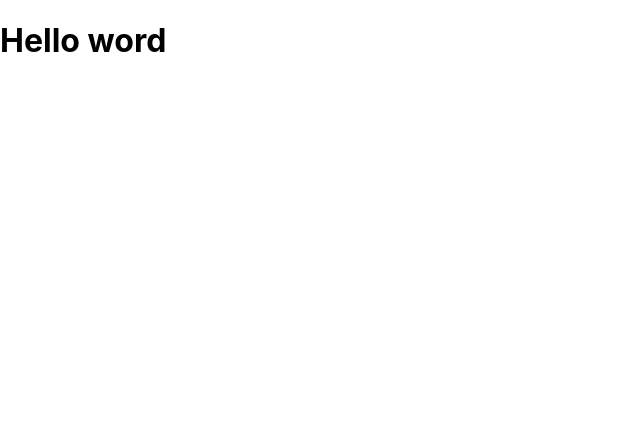
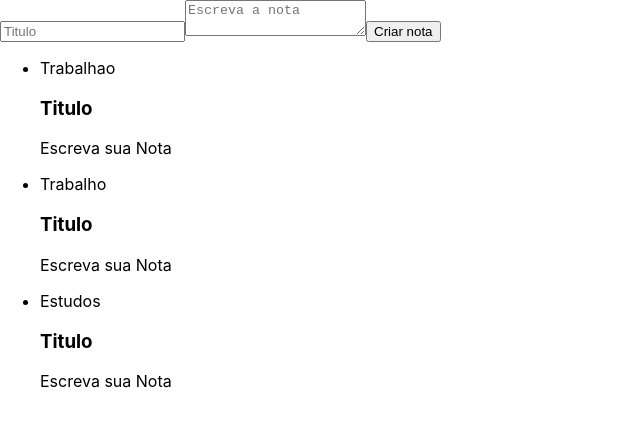
Before and after one commit to rapharosa/mekhane, a React (Create React App) app in the folder mekhane/: page / in a window 1280 px wide. Shown: the top 426 px of the page, without its empty margins (0-640 px from the left). Built offline with nearby package versions, Linux system fonts and the light colour scheme.

Commit message:
usando javascript no react

```diff
--- a/mekhane/src/App.js
+++ b/mekhane/src/App.js
@@ -1,8 +1,17 @@
-import React from 'react';
-function App() {
-  return (
-    <h1>Hello word</h1>
-  );
+import React, { Component } from 'react';
+import FormularioCadastro from './components/FormulariCadastro';
+import ListaDeNotas from "./components/ListaDeNotas"
+
+class App extends Component {
+  render(){
+    return (
+      <section>
+        <FormularioCadastro/>
+        <ListaDeNotas/>
+      </section>
+    );
+  }
+
 }
 
 export default App;
--- /dev/null
+++ b/mekhane/src/components/CardNota.jsx
@@ -0,0 +1,15 @@
+import React, { Component } from "react";
+class CardNota extends Component {
+  render() {
+    return (
+      <section>
+        <header>
+          <h3>Titulo</h3>
+        </header>
+        <p>Escreva sua Nota</p>
+      </section>
+    );
+  }
+}
+
+export default CardNota;
--- /dev/null
+++ b/mekhane/src/components/FormulariCadastro.jsx
@@ -0,0 +1,15 @@
+import React, { Component } from "react";
+
+class FormularioCadastro extends Component {
+  render() {
+    return (
+      <form>
+        <input type="text" placeholder="Titulo" />
+        <textarea placeholder="Escreva a nota" />
+        <button>Criar nota</button>
+      </form>
+    );
+  }
+}
+
+export default FormularioCadastro;
--- /dev/null
+++ b/mekhane/src/components/ListaDeNotas.jsx
@@ -0,0 +1,21 @@
+import React, { Component } from "react";
+import CardNota from "./CardNota";
+
+class ListaDeNotas extends Component {
+  render() {
+    return (
+      <ul>
+        {Array.of("Trabalhao", "Trabalho", "Estudos").map((categoria) => {
+          return (
+            <li>
+              <div>{categoria}</div>
+              <CardNota />
+            </li>
+          );
+        })}
+      </ul>
+    );
+  }
+}
+
+export default ListaDeNotas;
```
